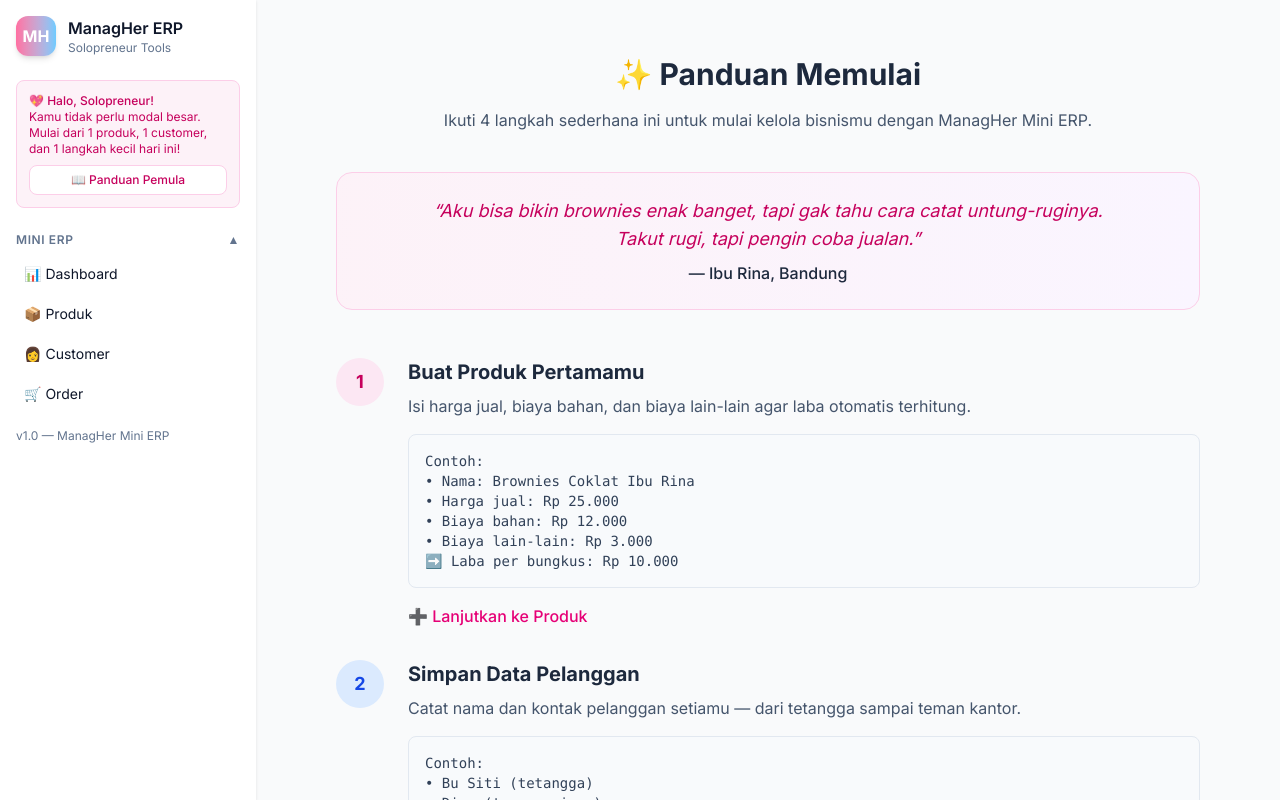
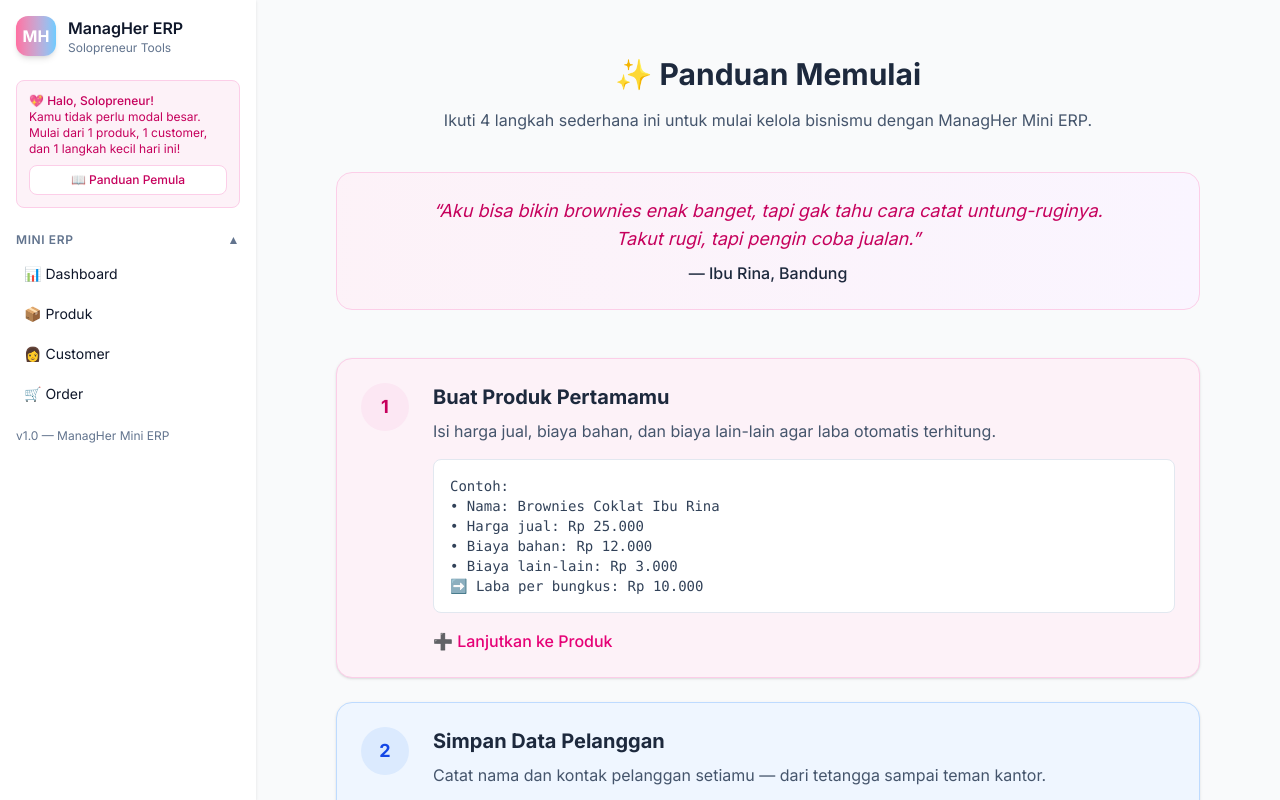
Before and after one commit to dwikarunia0001/managher-mini-erp-nextjs-pi25, a Next.js app: page /erp/guide in a window 1280 px wide. Shown: the top 800 px of the page. Built offline with nearby package versions, Linux system fonts and the light colour scheme.

Commit message:
adjust style in Guide Page

```diff
--- a/src/app/erp/guide/page.js
+++ b/src/app/erp/guide/page.js
@@ -21,8 +21,8 @@ export default function GuidePage() {
         <p className="font-medium mt-2 text-slate-800">— Ibu Rina, Bandung</p>
       </div>
 
-      {/* Langkah-Langkah */}
-      <div className="space-y-8">
+      {/* Langkah-Langkah dalam Card Warna-Warni */}
+      <div className="space-y-6">
         {[
           {
             step: 1,
@@ -61,22 +61,42 @@ export default function GuidePage() {
             cta: "Laba & Rugi"
           }
         ].map((step, idx) => (
-          <div key={idx} className="flex flex-col md:flex-row gap-6 items-start">
-            <div className={`w-12 h-12 rounded-full bg-${step.color}-100 text-${step.color}-700 flex items-center justify-center font-bold text-lg flex-shrink-0`}>
-              {step.step}
+          <div
+            key={idx}
+            className={`rounded-2xl p-6 shadow-sm border ${
+              step.color === 'pink' ? 'bg-pink-50 border-pink-200' :
+              step.color === 'blue' ? 'bg-blue-50 border-blue-200' :
+              step.color === 'green' ? 'bg-green-50 border-green-200' :
+              'bg-purple-50 border-purple-200'
+            }`}
+          >
+            <div className="flex flex-col md:flex-row gap-6">
+              <div className={`w-12 h-12 rounded-full flex items-center justify-center flex-shrink-0 ${
+                step.color === 'pink' ? 'bg-pink-100 text-pink-700' :
+                step.color === 'blue' ? 'bg-blue-100 text-blue-700' :
+                step.color === 'green' ? 'bg-green-100 text-green-700' :
+                'bg-purple-100 text-purple-700'
+              }`}>
+                <span className="font-bold text-lg">{step.step}</span>
               </div>
               <div className="flex-1">
                 <h2 className="text-xl font-bold text-slate-800 mb-2">{step.title}</h2>
                 <p className="text-slate-600 mb-4">{step.desc}</p>
-              <pre className="bg-slate-50 p-4 rounded-lg text-sm text-slate-700 whitespace-pre-wrap mb-4 border border-slate-200">
+                <pre className="bg-white p-4 rounded-lg text-sm text-slate-700 whitespace-pre-wrap mb-4 border border-slate-200">
                   {step.example}
                 </pre>
                 <Link
                   href={step.href}
-                  className={`inline-flex items-center gap-1 text-${step.color}-600 hover:text-${step.color}-800 font-medium`}
+                  className={`inline-flex items-center gap-1 font-medium ${
+                    step.color === 'pink' ? 'text-pink-600 hover:text-pink-800' :
+                    step.color === 'blue' ? 'text-blue-600 hover:text-blue-800' :
+                    step.color === 'green' ? 'text-green-600 hover:text-green-800' :
+                    'text-purple-600 hover:text-purple-800'
+                  }`}
                 >
                   ➕ Lanjutkan ke {step.cta}
                 </Link>
+              </div>
             </div>
           </div>
         ))}
```
Lines whose indentation alone changed are shown as unchanged.
